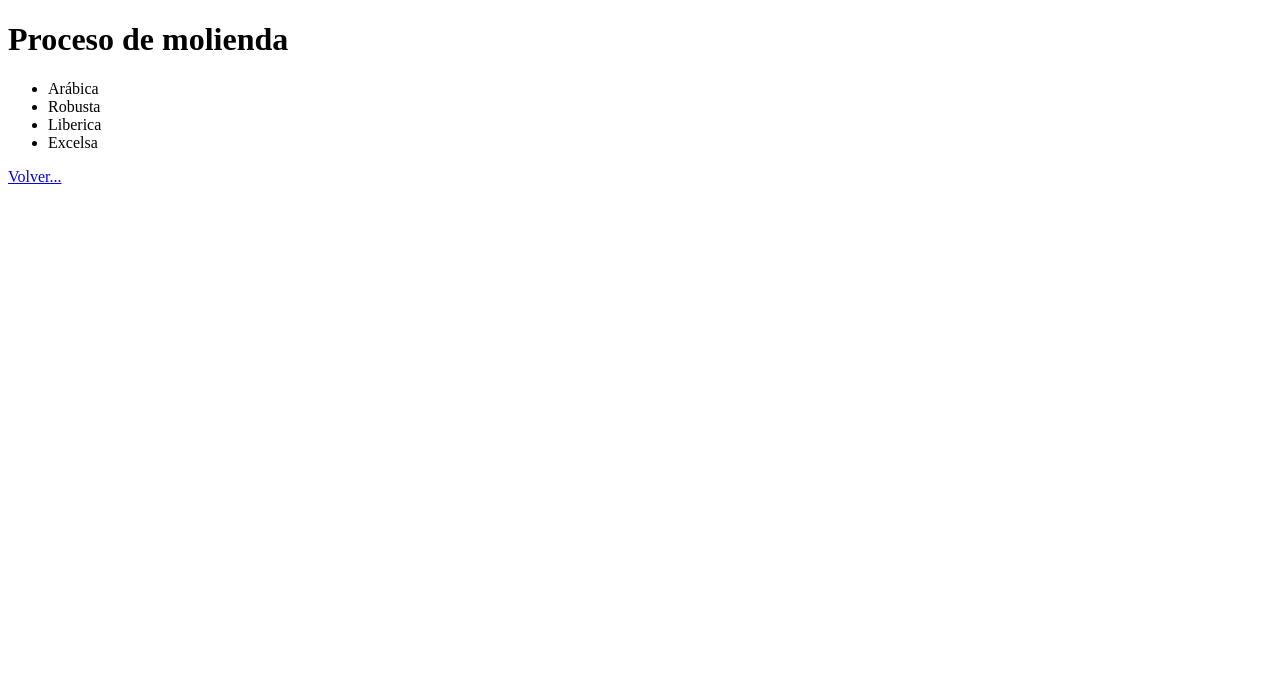
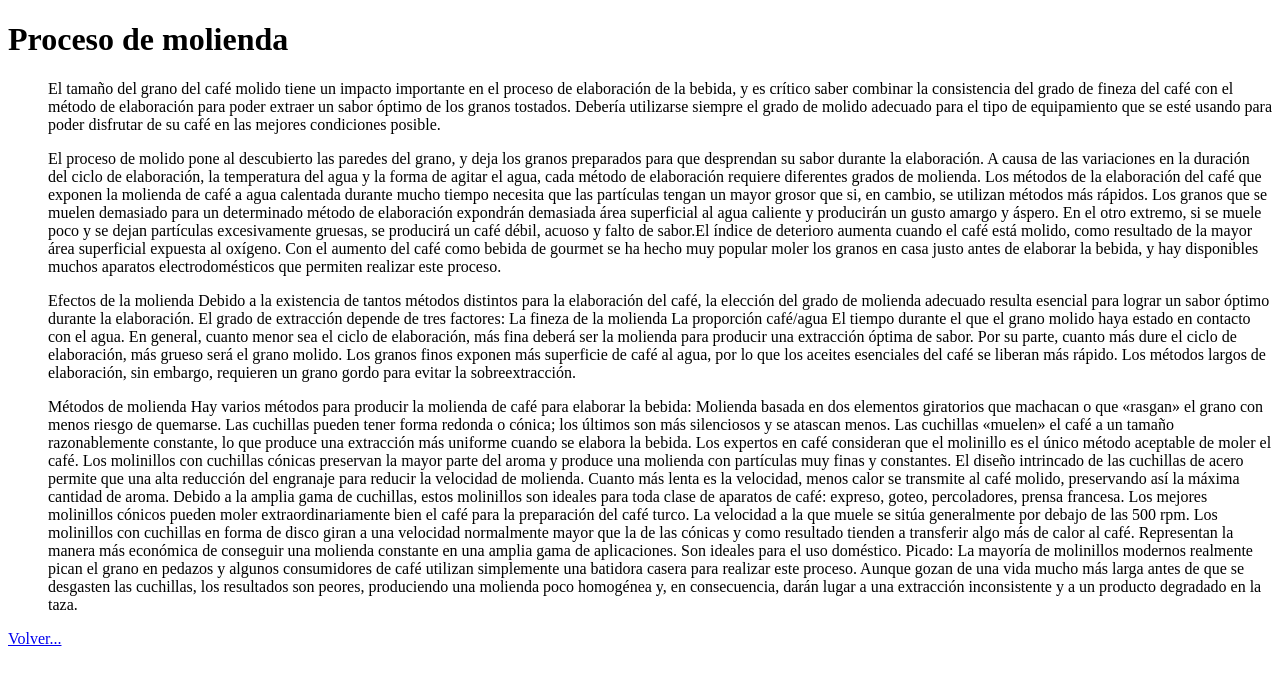
Before and after one commit to CarladlP/Los-Baristas, a plain HTML site: page pages/molienda.html in a window 1280 px wide. Drawn offline with Linux system fonts and the light colour scheme.

Commit message:
molienda

```diff
--- a/pages/molienda.html
+++ b/pages/molienda.html
@@ -15,10 +15,43 @@
     </header>
     <nav>
         <ul>
-            <li>Arábica</li>
-            <li>Robusta</li>
-            <li>Liberica</li>
-            <li>Excelsa</li>
+            <p>El tamaño del grano del café molido tiene un impacto importante en el proceso de elaboración de la
+                bebida, y es crítico saber combinar la consistencia del grado de fineza del café con el método de
+                elaboración para poder extraer un sabor óptimo de los granos tostados. Debería utilizarse siempre el
+                grado de molido adecuado para el tipo de equipamiento que se esté usando para poder disfrutar de su café
+                en las mejores condiciones posible.</p>
+            <p>El proceso de molido pone al descubierto las paredes del grano, y deja los granos preparados para que
+                desprendan su sabor durante la elaboración. A causa de las variaciones en la duración del ciclo de
+                elaboración, la temperatura del agua y la forma de agitar el agua, cada método de elaboración requiere
+                diferentes grados de molienda.
+
+                Los métodos de la elaboración del café que exponen la molienda de café a agua calentada durante mucho
+                tiempo necesita que las partículas tengan un mayor grosor que si, en cambio, se utilizan métodos más
+                rápidos. Los granos que se muelen demasiado para un determinado método de elaboración expondrán
+                demasiada área superficial al agua caliente y producirán un gusto amargo y áspero. En el otro extremo,
+                si se muele poco y se dejan partículas excesivamente gruesas, se producirá un café débil, acuoso y falto
+                de sabor.El índice de deterioro aumenta cuando el café está molido, como resultado de la mayor área superficial expuesta al oxígeno. Con el aumento del café como bebida de gourmet se ha hecho muy popular moler los granos en casa justo antes de elaborar la bebida, y hay disponibles muchos aparatos electrodomésticos que permiten realizar este proceso.</p>
+            <p>Efectos de la molienda
+
+                Debido a la existencia de tantos métodos distintos para la elaboración del café, la elección del grado de molienda adecuado resulta esencial para lograr un sabor óptimo durante la elaboración. El grado de extracción depende de tres factores:
+
+                La fineza de la molienda
+
+                La proporción café/agua
+
+                El tiempo durante el que el grano molido haya estado en contacto con el agua.
+                En general, cuanto menor sea el ciclo de elaboración, más fina deberá ser la molienda para producir una extracción óptima de sabor. Por su parte, cuanto más dure el ciclo de elaboración, más grueso será el grano molido. Los granos finos exponen más superficie de café al agua, por lo que los aceites esenciales del café se liberan más rápido. Los métodos largos de elaboración, sin embargo, requieren un grano gordo para evitar la sobreextracción.</p>
+            <p>Métodos de molienda
+
+                Hay varios métodos para producir la molienda de café para elaborar la bebida:
+
+                Molienda basada en dos elementos giratorios que machacan o que «rasgan» el grano con menos riesgo de quemarse. Las cuchillas pueden tener forma redonda o cónica; los últimos son más silenciosos y se atascan menos. Las cuchillas «muelen» el café a un tamaño razonablemente constante, lo que produce una extracción más uniforme cuando se elabora la bebida. Los expertos en café consideran que el molinillo es el único método aceptable de moler el café.
+
+                Los molinillos con cuchillas cónicas preservan la mayor parte del aroma y produce una molienda con partículas muy finas y constantes. El diseño intrincado de las cuchillas de acero permite que una alta reducción del engranaje para reducir la velocidad de molienda. Cuanto más lenta es la velocidad, menos calor se transmite al café molido, preservando así la máxima cantidad de aroma. Debido a la amplia gama de cuchillas, estos molinillos son ideales para toda clase de aparatos de café: expreso, goteo, percoladores, prensa francesa. Los mejores molinillos cónicos pueden moler extraordinariamente bien el café para la preparación del café turco. La velocidad a la que muele se sitúa generalmente por debajo de las 500 rpm.
+
+                Los molinillos con cuchillas en forma de disco giran a una velocidad normalmente mayor que la de las cónicas y como resultado tienden a transferir algo más de calor al café. Representan la manera más económica de conseguir una molienda constante en una amplia gama de aplicaciones. Son ideales para el uso doméstico.
+
+                Picado: La mayoría de molinillos modernos realmente pican el grano en pedazos y algunos consumidores de café utilizan simplemente una batidora casera para realizar este proceso. Aunque gozan de una vida mucho más larga antes de que se desgasten las cuchillas, los resultados son peores, produciendo una molienda poco homogénea y, en consecuencia, darán lugar a una extracción inconsistente y a un producto degradado en la taza.</p>
         </ul>
     </nav>
 
```
